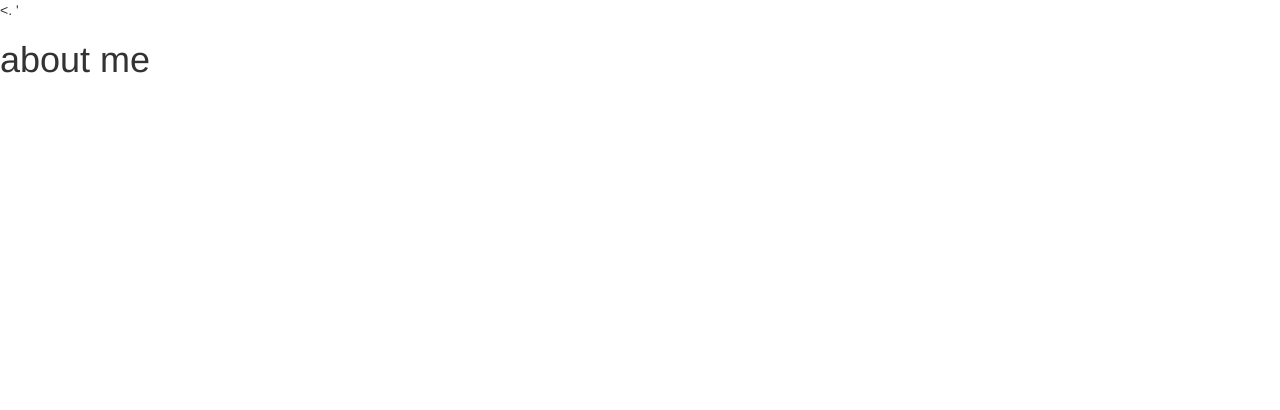
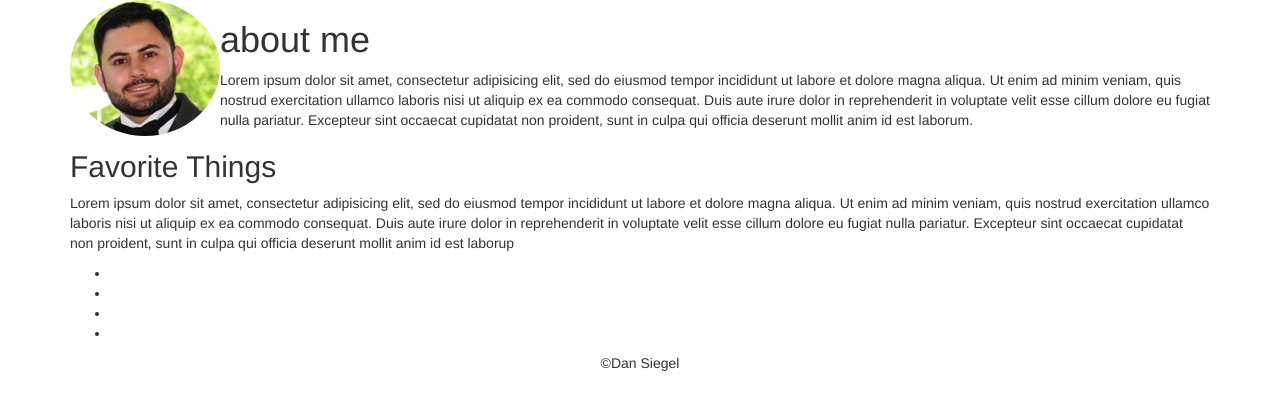
Before and after one commit to danjsiegel/fridayhw, a plain HTML site: page index.html in a window 1280 px wide. Drawn offline with Linux system fonts and the light colour scheme.

Commit message:
added image and lorem ipsum

```diff
--- a/index.html
+++ b/index.html
@@ -1,13 +1,25 @@
 <!DOCTYPE html>
-<html><.<!DOCTYPE html>
 <html>
   <head>
     <link href="css/bootstrap.css" rel="stylesheet" type="text/css">
     <link href="css/main.css" rel="stylesheet" type="text/css">
-    <meta charset="utf-8">'
     <title>Friday Project</title>
   </head>
   <body>
-    <h1>about me</h1>
+    <div class="clearfix container">
+      <img src="img/profile.jpg" alt="profile picture" class="img-circle pull-left">
+      <h1>about me</h1>
+        <p>Lorem ipsum dolor sit amet, consectetur adipisicing elit, sed do eiusmod tempor incididunt ut labore et dolore magna aliqua. Ut enim ad minim veniam, quis nostrud exercitation ullamco laboris nisi ut aliquip ex ea commodo consequat. Duis aute irure dolor in reprehenderit in voluptate velit esse cillum dolore eu fugiat nulla pariatur. Excepteur sint occaecat cupidatat non proident, sunt in culpa qui officia deserunt mollit anim id est laborum.</p>
+      <h2>Favorite Things</h2>
+        <p>Lorem ipsum dolor sit amet, consectetur adipisicing elit, sed do eiusmod tempor incididunt ut labore et dolore magna aliqua. Ut enim ad minim veniam, quis nostrud exercitation ullamco laboris nisi ut aliquip ex ea commodo consequat. Duis aute irure dolor in reprehenderit in voluptate velit esse cillum dolore eu fugiat nulla pariatur. Excepteur sint occaecat cupidatat non proident, sunt in culpa qui officia deserunt mollit anim id est laborup
+          <ul>
+            <li></li>
+            <li></li>
+            <li></li>
+            <li></li>
+          </ul>
+        </p>
+    </div>
+    <footer class="text-center">&copy;Dan Siegel<footer>
   </body>
 </html>
```
Also changed, not shown: img/profile.jpg (added).
